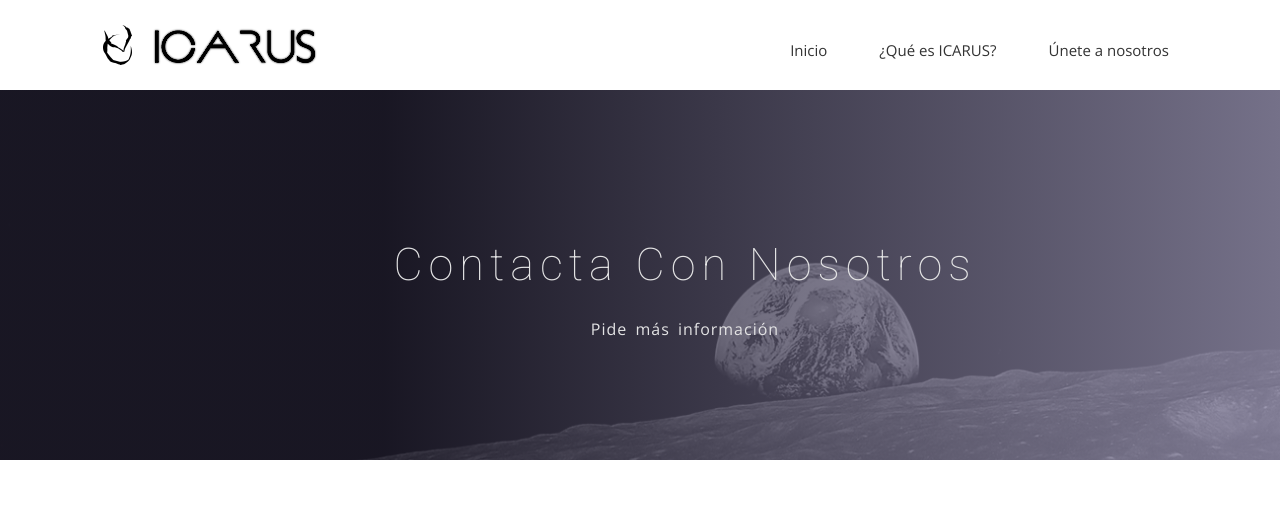
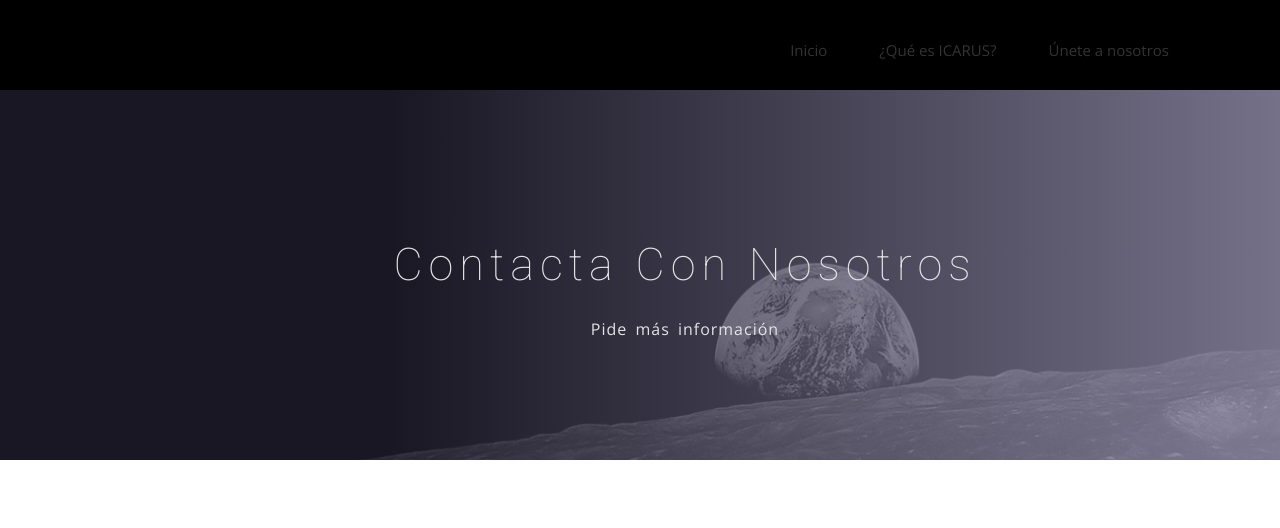
Before and after one commit to universidadicarus/universidadicarus_page, a Jekyll site: the page built from contact.html, in a window 1280 px wide. Shown: the top 528 px of the page. Built offline with Jekyll 4.4.1, drawn with Linux system fonts in a browser that asks for light colours; nearby versions of some CDN libraries; some web fonts are replaced; grey boxes are pictures that could not be loaded.

Commit message:
Update airspace.css

```diff
--- a/css/airspace.css
+++ b/css/airspace.css
@@ -65,7 +65,7 @@ a:active {
 	Header Start
 --*/
 header {
-  background: #fff;
+  background: #000; /*-- #fff --*/
   padding: 20px 0;
 }
 header .navbar {
@@ -774,7 +774,7 @@ font header .navbar-default .navbar-nav li a:hover {
 	footer Start
 --*/
 footer {
-  background: #F5F5F5;
+  background: #000; /*-- #F5F5F5 --*/
   text-align: center;
   padding-top: 48px;
   padding-bottom: 55px;
```
